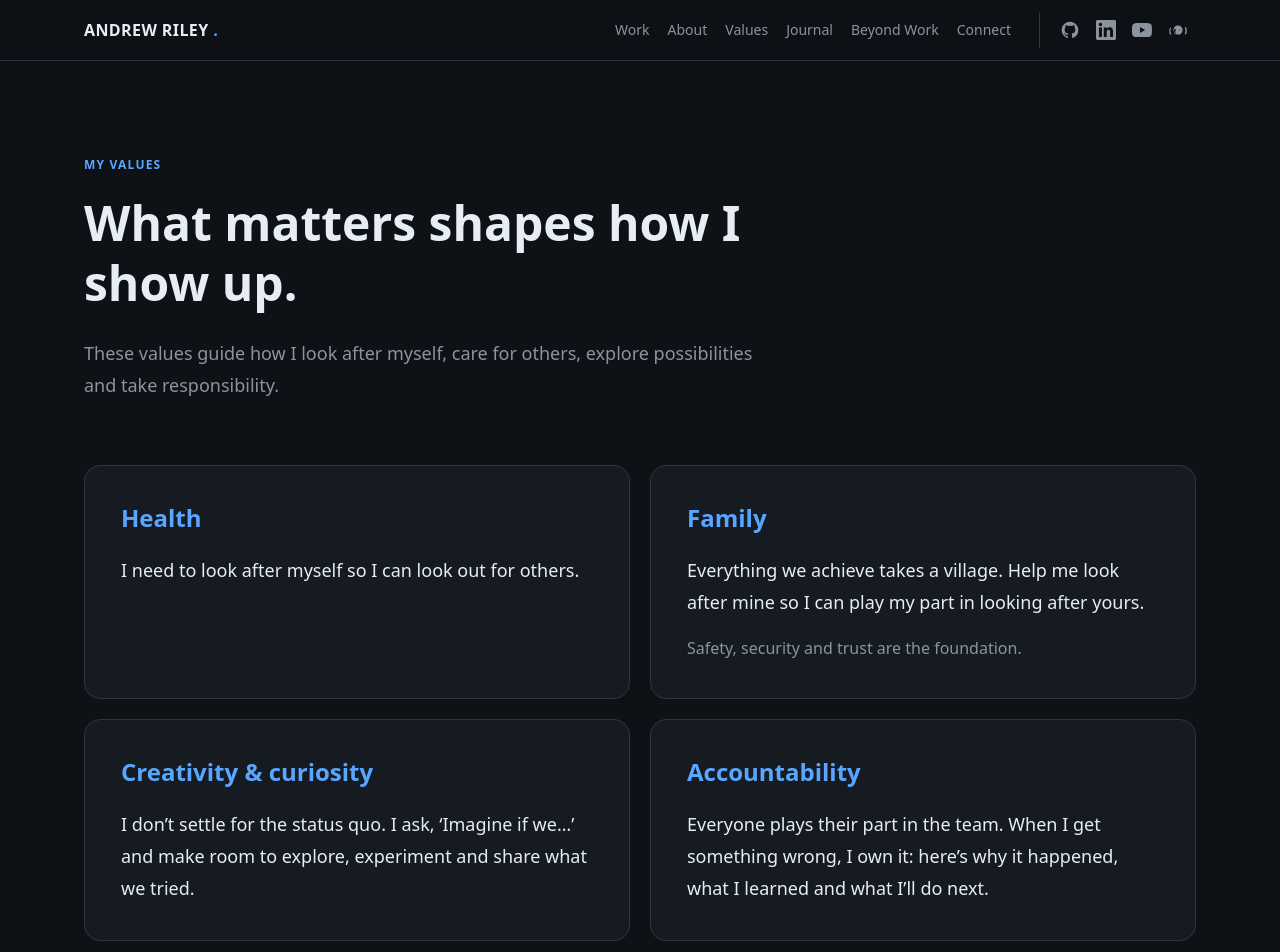
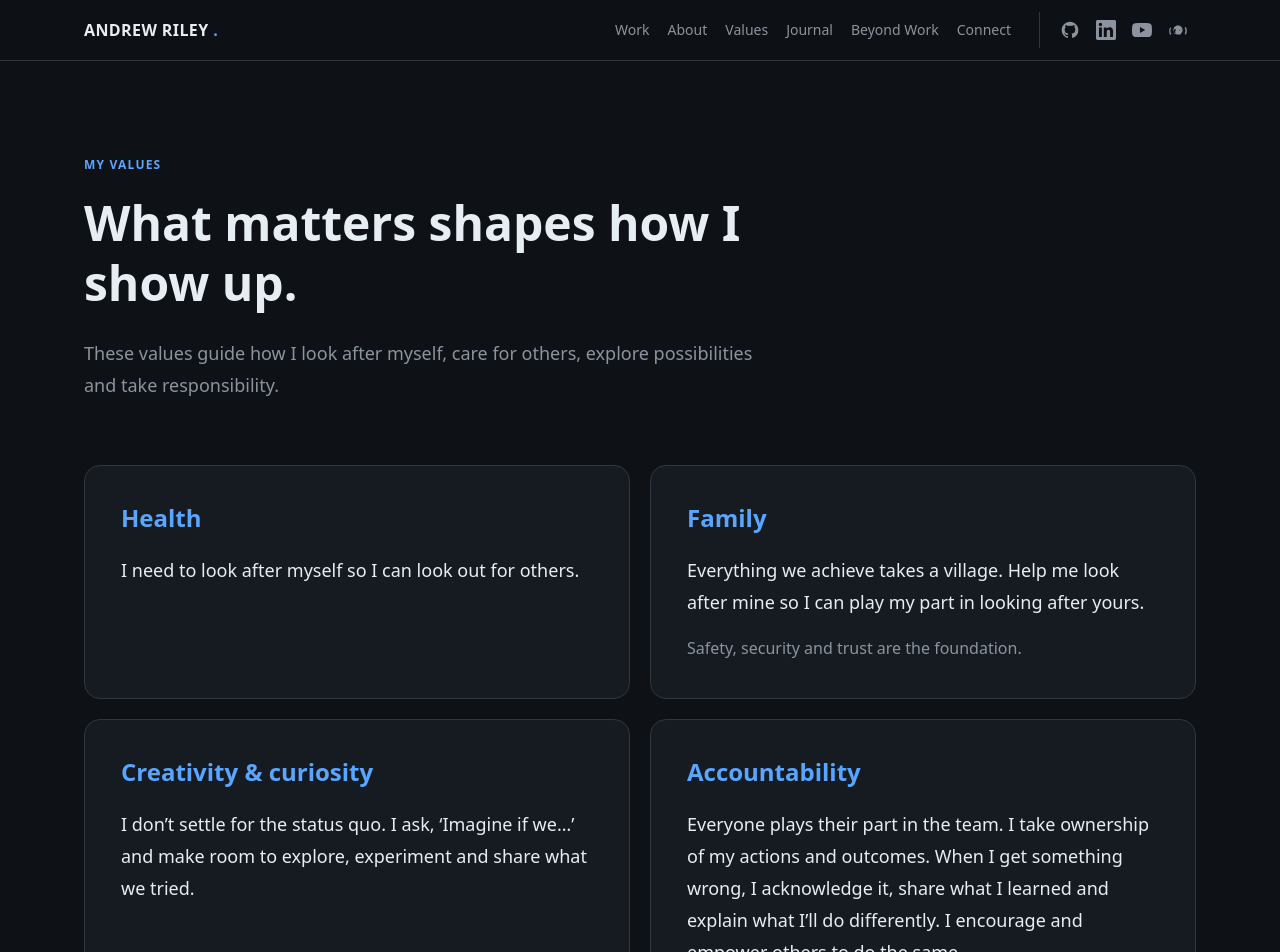
Before and after one commit to andrewkriley/www-andrewriley-info, a Next.js app: page /values in a window 1280 px wide. Shown: the top 952 px of the page. Built offline with nearby package versions, Linux system fonts and the light colour scheme.

Commit message:
copy: refine accountability value

```diff
--- a/src/app/values/page.tsx
+++ b/src/app/values/page.tsx
@@ -26,7 +26,7 @@ const values = [
   {
     id: "accountability",
     title: "Accountability",
-    statement: "Everyone plays their part in the team. When I get something wrong, I own it: here’s why it happened, what I learned and what I’ll do next.",
+    statement: "Everyone plays their part in the team. I take ownership of my actions and outcomes. When I get something wrong, I acknowledge it, share what I learned and explain what I’ll do differently. I encourage and empower others to do the same.",
   },
 ];
 
```
